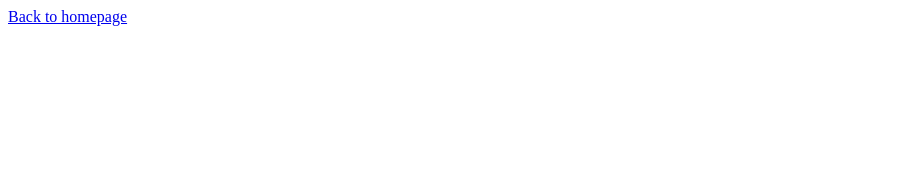
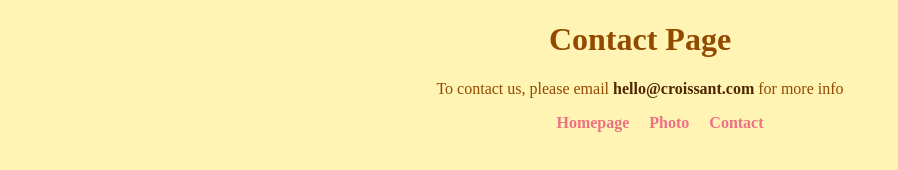
Before and after one commit to oyin-ahmed/Croissant, a plain HTML site: page contact.html in a window 1280 px wide. Shown: the whole page, without its empty margins (0-898 px from the left). Drawn offline with Linux system fonts and the light colour scheme.

Commit message:
added ccs, and completed pages

```diff
--- a/contact.html
+++ b/contact.html
@@ -4,8 +4,19 @@
     <meta charset="UTF-8" />
     <meta name="viewport" content="width=device-width, initial-scale=1.0" />
     <title>Contact</title>
+    <link rel="stylesheet" href="src/styles.css" />
   </head>
   <body>
-    <a href="/index.html">Back to homepage</a>
+    <h1>Contact Page</h1>
+    <p>
+      To contact us, please email
+      <a href="mailto:hello@croissant.com" class="mail">hello@croissant.com</a>
+      for more info
+    </p>
+    <ul class="links">
+      <li><a href="/index.html">Homepage</a></li>
+      <li><a href="/photo.html">Photo</a></li>
+      <li><a href="/contact.html">Contact</a></li>
+    </ul>
   </body>
 </html>
--- /dev/null
+++ b/src/styles.css
@@ -0,0 +1,24 @@
+:root {
+  background: #fff4b4;
+  color: #924900;
+  text-align: center;
+}
+.links {
+  display: flex;
+  justify-content: center;
+  list-style-type: none;
+  gap: 20px;
+}
+a {
+  color: #ee7085;
+  text-decoration: none;
+  font-weight: bold;
+  font-size: 16px;
+}
+a:hover {
+  text-decoration: underline;
+  cursor: pointer;
+}
+.mail {
+  color: #502800;
+}
```
Also changed, not shown: index.html (+1 -0 lines), photo.html (+12 -1 lines), src/pngimg.com - croissant_PNG46670.png (added).
